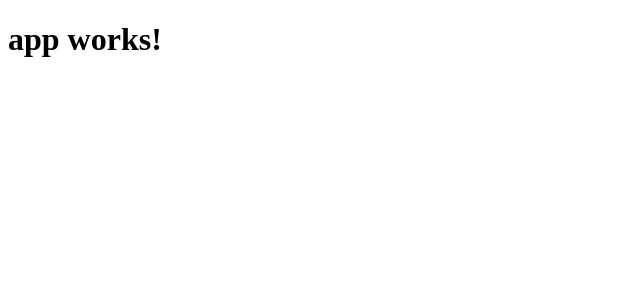
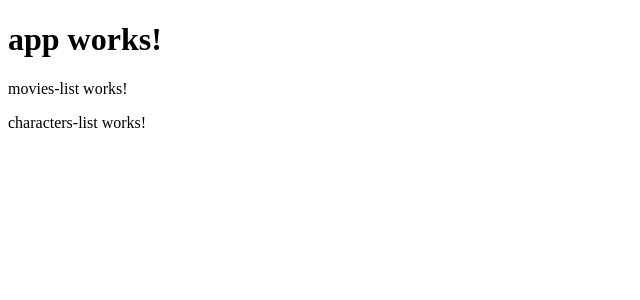
Before and after one commit to SRatna/angular4-first-app-practice, an Angular app: page / in a window 1280 px wide. Shown: the top 300 px of the page, without its empty margins (0-640 px from the left). Built offline with nearby package versions, Linux system fonts and the light colour scheme.

Commit message:
modified:   ../app.component.html 	modified:   ../app.module.ts

```diff
--- a/src/app/app.component.html
+++ b/src/app/app.component.html
@@ -1,3 +1,5 @@
 <h1>
   {{title}}
 </h1>
+<app-movies-list></app-movies-list>
+<app-characters-list></app-characters-list>
```
Also changed, not shown: src/app/app.module.ts (+6 -1 lines).
